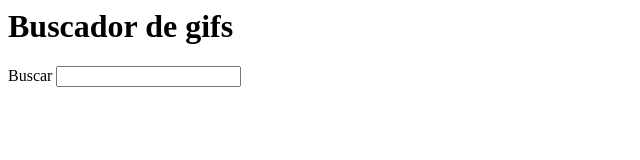
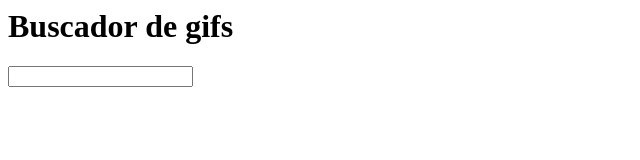
Before and after one commit to daniel-ortega/gifSearch, a plain HTML site: page index.html in a window 1280 px wide. Shown: the full height of the page, 0-640 px from the left. Drawn offline with Linux system fonts and the light colour scheme.

Commit message:
añadido form simple

```diff
--- a/index.html
+++ b/index.html
@@ -1,11 +1,7 @@
 <html>
 	<h1><b>Buscador de gifs</b></h1>
 
-
-<div class="rendered-form">
-    <div class="formbuilder-text form-group field-text-1646925976986">
-        <label for="text-1646925976986" class="formbuilder-text-label">Buscar</label>
-        <input type="text" class="form-control" name="text-1646925976986" access="false" id="text-1646925976986">
-    </div>
-</div>
+<form>
+	<input name="Buscar" type="Buscar" value="" /> <br />
+</form>
 </html>
```
